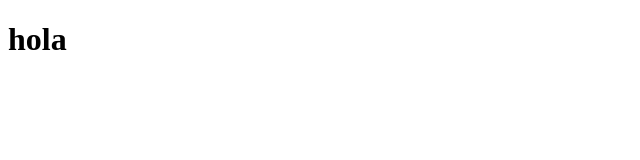
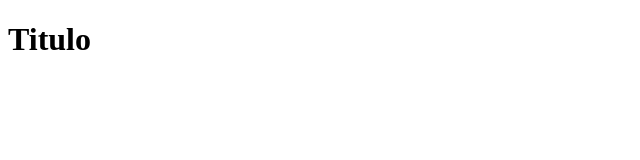
Before and after one commit to NACHO52/GitTest, a plain HTML site: page index.html in a window 1280 px wide. Shown: the full height of the page, 0-640 px from the left. Drawn offline with Linux system fonts and the light colour scheme.

Commit message:
se modifico el titulo

```diff
--- a/index.html
+++ b/index.html
@@ -7,6 +7,6 @@
     <title>Document GIT</title>
 </head>
 <body>
-    <h1>hola</h1>
+    <h1>Titulo</h1>
 </body>
 </html>
```
